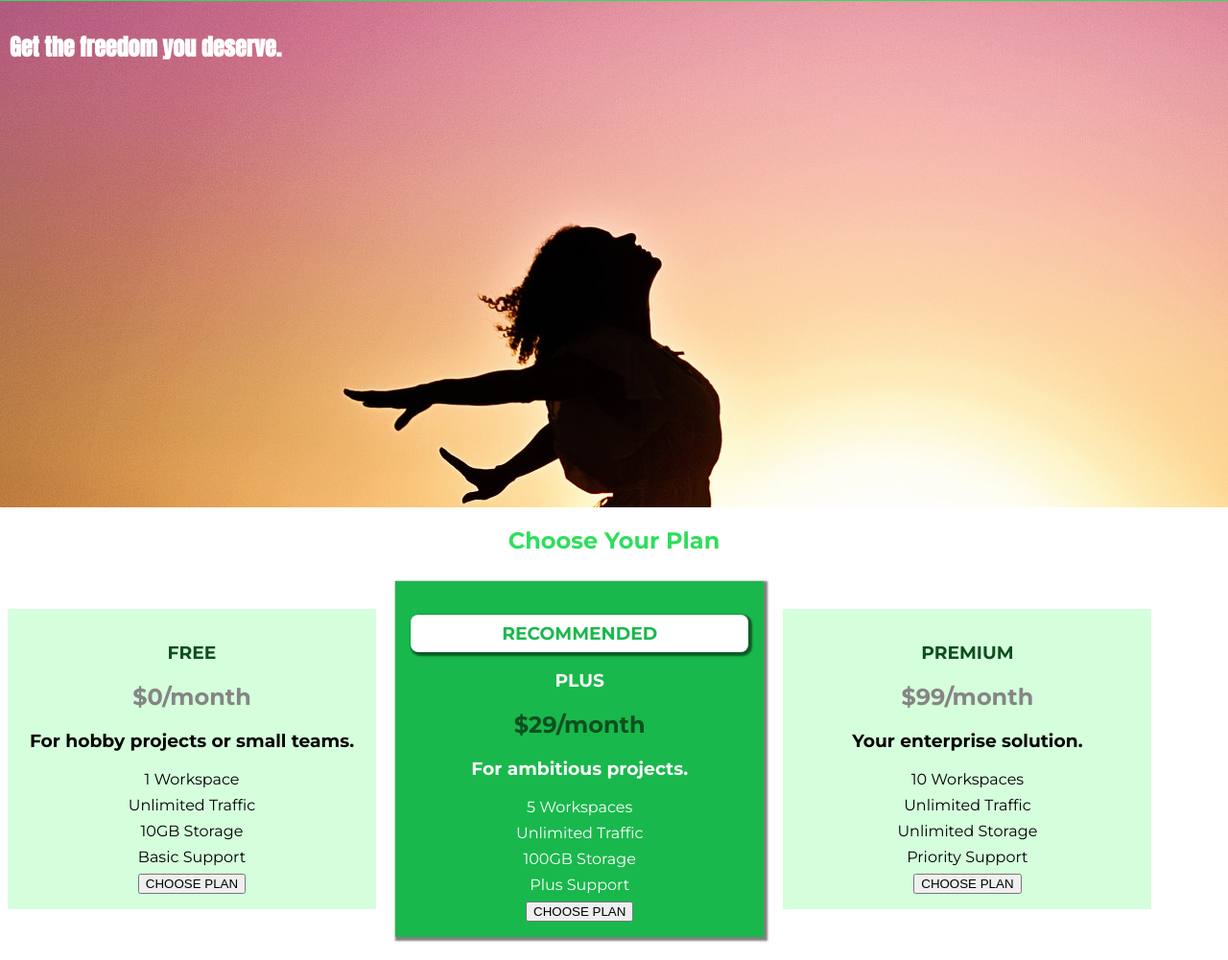
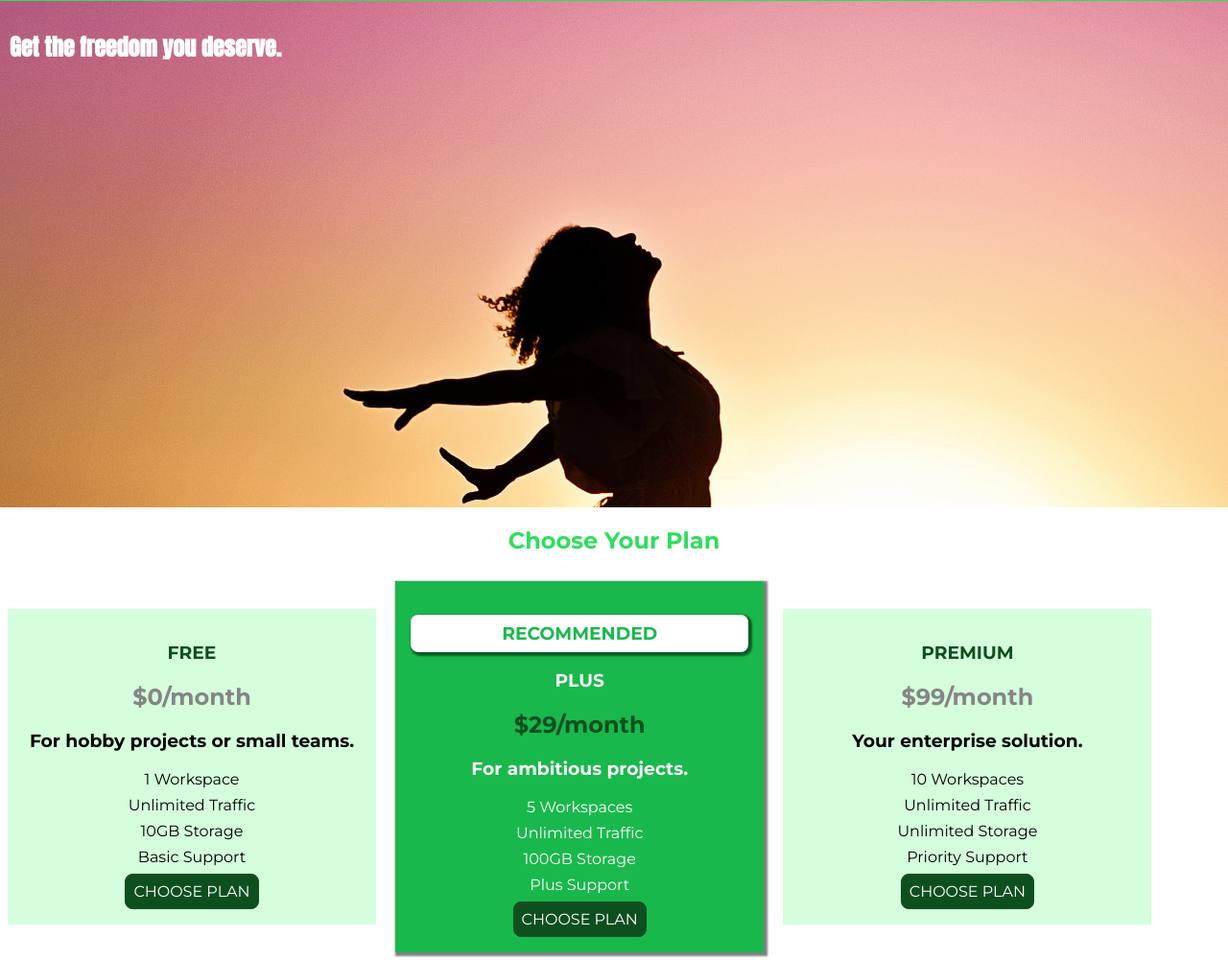
Before and after one commit to jripke74/css-0001, a plain HTML site: page index.html in a window 1280 px wide. Shown: the part 42-1043 px from the top of the page at 96% size. Drawn offline with Linux system fonts and the light colour scheme.

Commit message:
add .button and styles

```diff
--- a/index.html
+++ b/index.html
@@ -43,7 +43,7 @@
                   <li class="plan__feature">Basic Support</li>
               </ul>
               <div>
-                  <button>CHOOSE PLAN</button>
+                  <button class="button">CHOOSE PLAN</button>
               </div>
           </article>
           <article class="plan plan--highlighted">
@@ -58,7 +58,7 @@
                   <li class="plan__feature">Plus Support</li>
               </ul>
               <div>
-                  <button>CHOOSE PLAN</button>
+                  <button class="button">CHOOSE PLAN</button>
               </div>
           </article>
           <article class="plan">
@@ -72,7 +72,7 @@
                   <li class="plan__feature">Priority Support</li>
               </ul>
               <div>
-                  <button>CHOOSE PLAN</button>
+                  <button class="button">CHOOSE PLAN</button>
               </div>
           </article>
       </div>
--- a/main.css
+++ b/main.css
@@ -74,6 +74,22 @@ body {
   margin: 8px 0;
 }
 
+.button {
+  background-color: #0e4f1f;
+  color: white;
+  font: inherit;
+  border: 1.5px solid #0e4f1f;
+  padding: 8px;
+  border-radius: 8px;
+  cursor: pointer;
+}
+
+.button:hover,
+.button:active {
+  background-color: white;
+  color: #0e4f1f;
+}
+
 .main-header {
   width: 100%;
   background: #2ddf5c;
```
